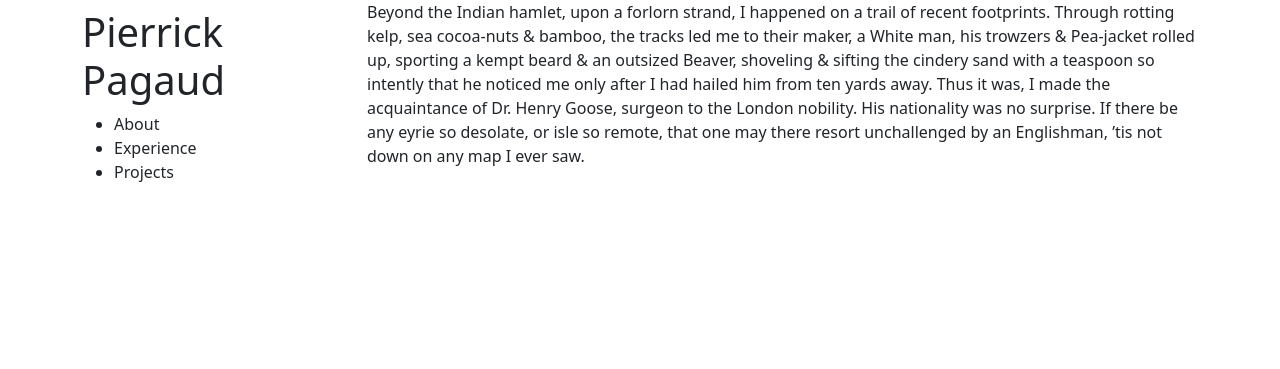
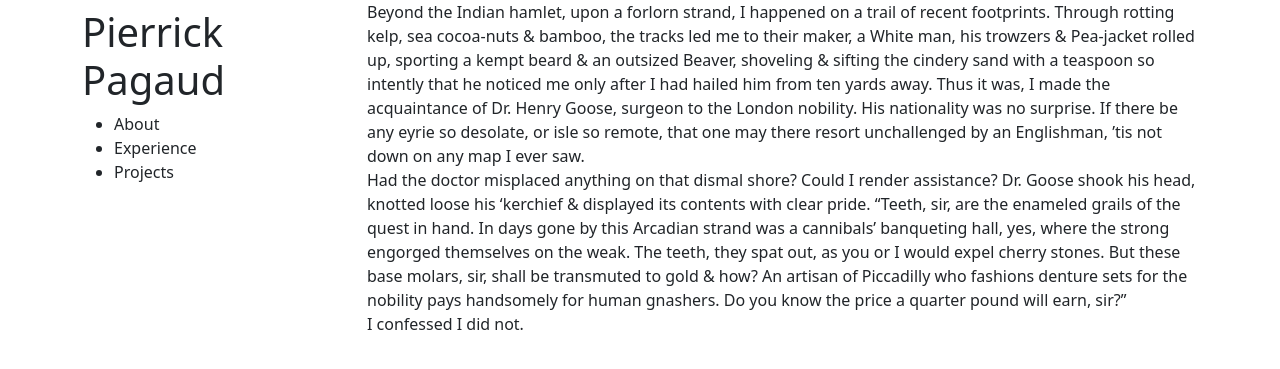
Before and after one commit to pierrpgd/portfolios, a Django app: page / in a window 1280 px wide. Shown: the top 369 px of the page. Run offline with Django 5.2, Linux system fonts and the light colour scheme; some libraries are stand-ins or nearby versions.

Commit message:
Dev - Experience and Projects are variable sections

```diff
--- a/pierrpgd/templates/home.html
+++ b/pierrpgd/templates/home.html
@@ -22,6 +22,8 @@
             </div>
             <div class="col-9">
                 <section id="about">{{ about }}</section>
+                <section id="experience">{{ experience }}</section>
+                <section id="projects">{{ projects }}</section>
             </div>
         </div>
     </div>
--- a/pierrpgd/views.py
+++ b/pierrpgd/views.py
@@ -2,8 +2,8 @@ from django.shortcuts import render
 
 def home(request, context=''):
     if context == '':
-        context={'name':'Pierrick Pagaud',
-                'about':'''Beyond the Indian hamlet, upon a forlorn strand, I happened on a trail
+        name = 'Pierrick Pagaud'
+        about = '''Beyond the Indian hamlet, upon a forlorn strand, I happened on a trail
                 of recent footprints. Through rotting kelp, sea cocoa-nuts & bamboo, the
                 tracks led me to their maker, a White man, his trowzers & Pea-jacket
                 rolled up, sporting a kempt beard & an outsized Beaver, shoveling &
@@ -12,5 +12,20 @@ def home(request, context=''):
                 acquaintance of Dr. Henry Goose, surgeon to the London nobility. His
                 nationality was no surprise. If there be any eyrie so desolate, or isle so
                 remote, that one may there resort unchallenged by an Englishman, ’tis
-                not down on any map I ever saw.'''}
+                not down on any map I ever saw.'''
+        experience = '''Had the doctor misplaced anything on that dismal shore? Could I
+                    render assistance? Dr. Goose shook his head, knotted loose his ‘kerchief
+                    & displayed its contents with clear pride. “Teeth, sir, are the enameled
+                    grails of the quest in hand. In days gone by this Arcadian strand was a
+                    cannibals’ banqueting hall, yes, where the strong engorged themselves
+                    on the weak. The teeth, they spat out, as you or I would expel cherry
+                    stones. But these base molars, sir, shall be transmuted to gold & how? An
+                    artisan of Piccadilly who fashions denture sets for the nobility pays
+                    handsomely for human gnashers. Do you know the price a quarter pound
+                    will earn, sir?”'''
+        projects = 'I confessed I did not.'
+        context={'name':name,
+                'about':about,
+                'experience':experience,
+                'projects':projects}
     return render(request, 'home.html', context)
```
